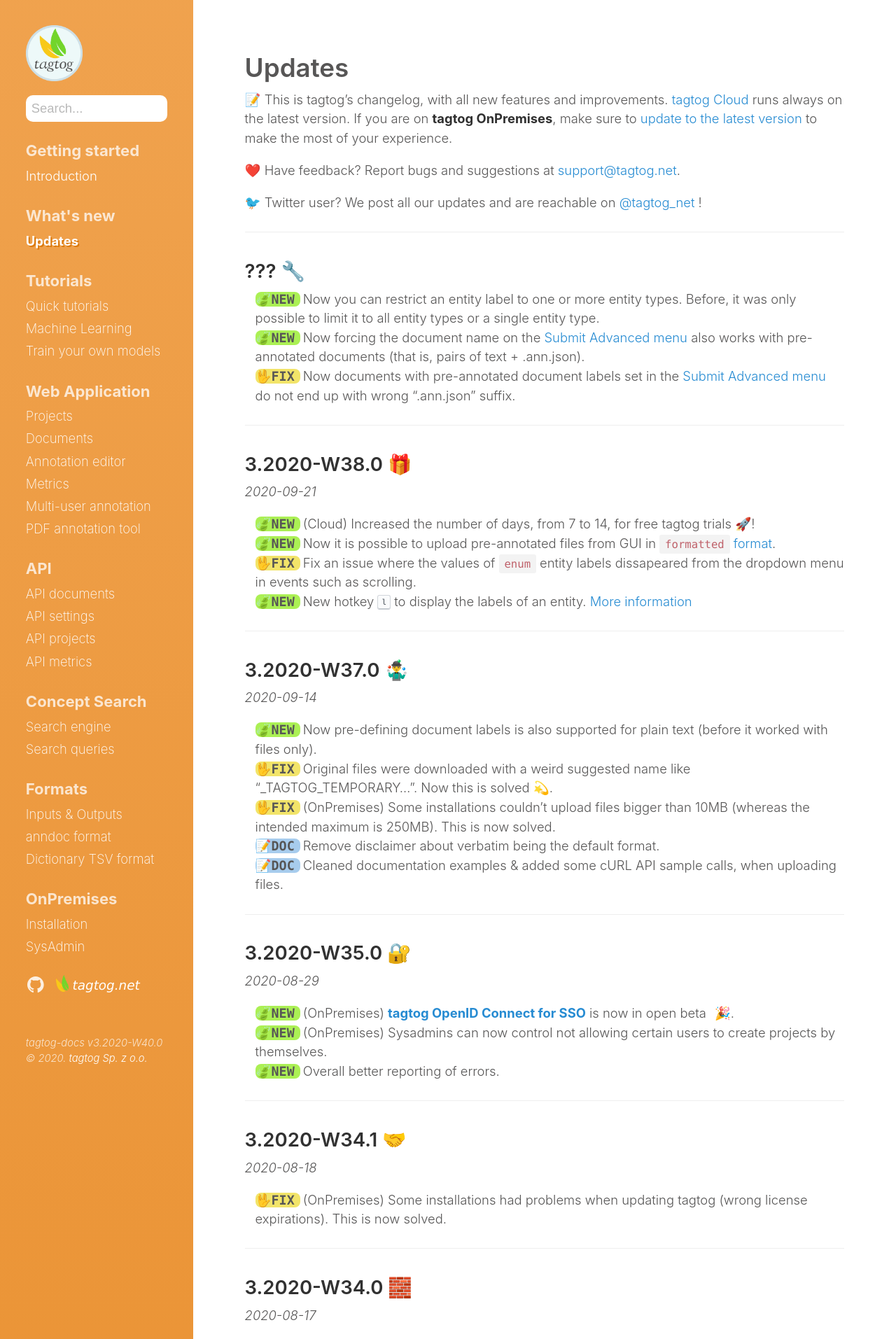
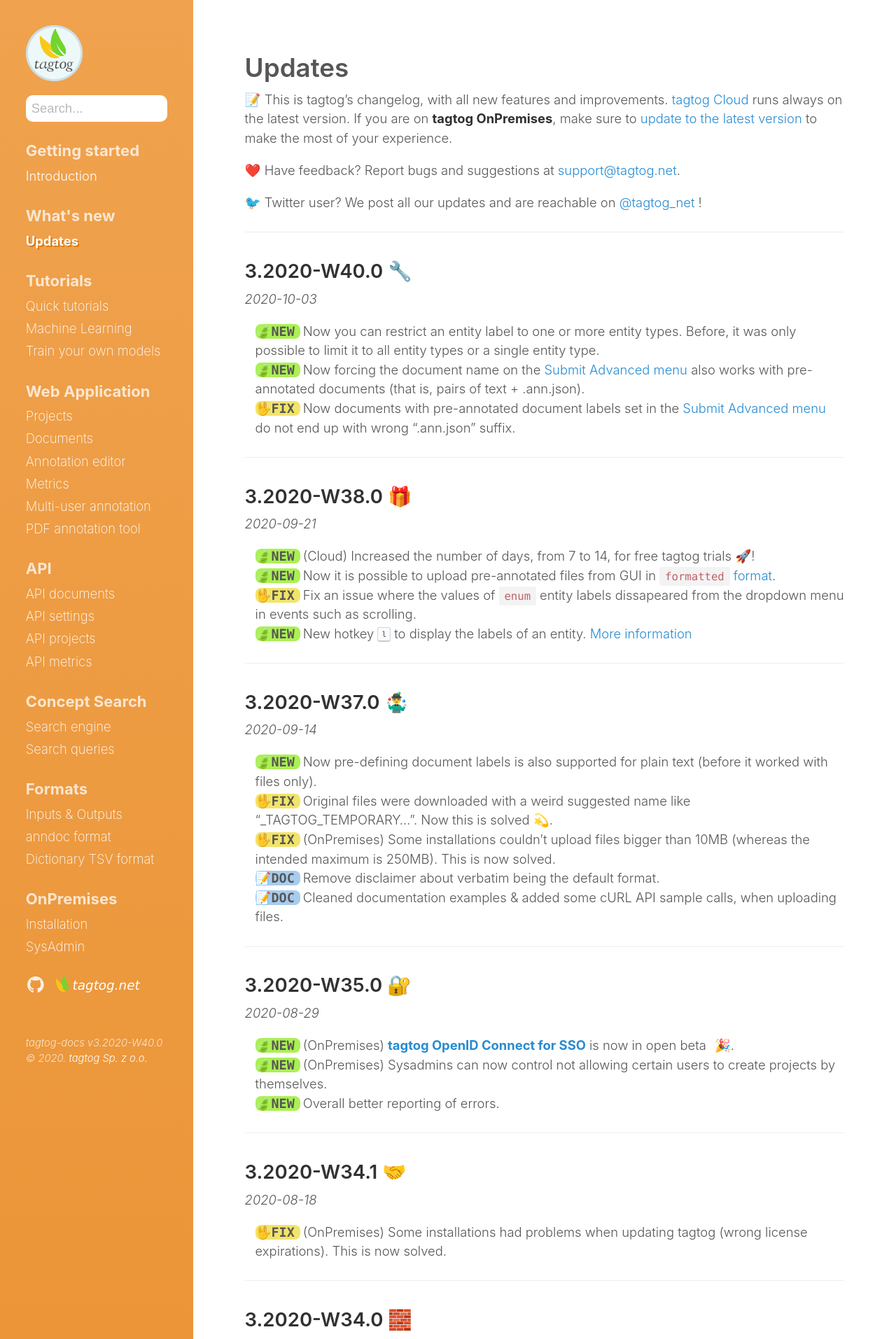
Before and after one commit to tagtogorg/tagtog-doc, a Jekyll site: the page built from updates.md, in a window 1280 px wide. Shown: the top 1913 px of the page at 70% size. Built offline with Jekyll 4.4.1, drawn with Linux system fonts in a browser that asks for light colours; nearby versions of some CDN libraries; emoji names are drawn with the system emoji font.

Commit message:
Bump version: 3.2020-W40.0 🔧

```diff
--- a/updates.md
+++ b/updates.md
@@ -14,7 +14,8 @@ notoc: true
 
 ---
 
-## ??? 🔧
+## 3.2020-W40.0 🔧
+_2020-10-03_
 
 <ul class="updates">
   <li class="new"><span markdown="1">Now you can restrict an entity label to one or more entity types. Before, it was only possible to limit it to all entity types or a single entity type.</span></li>
```
